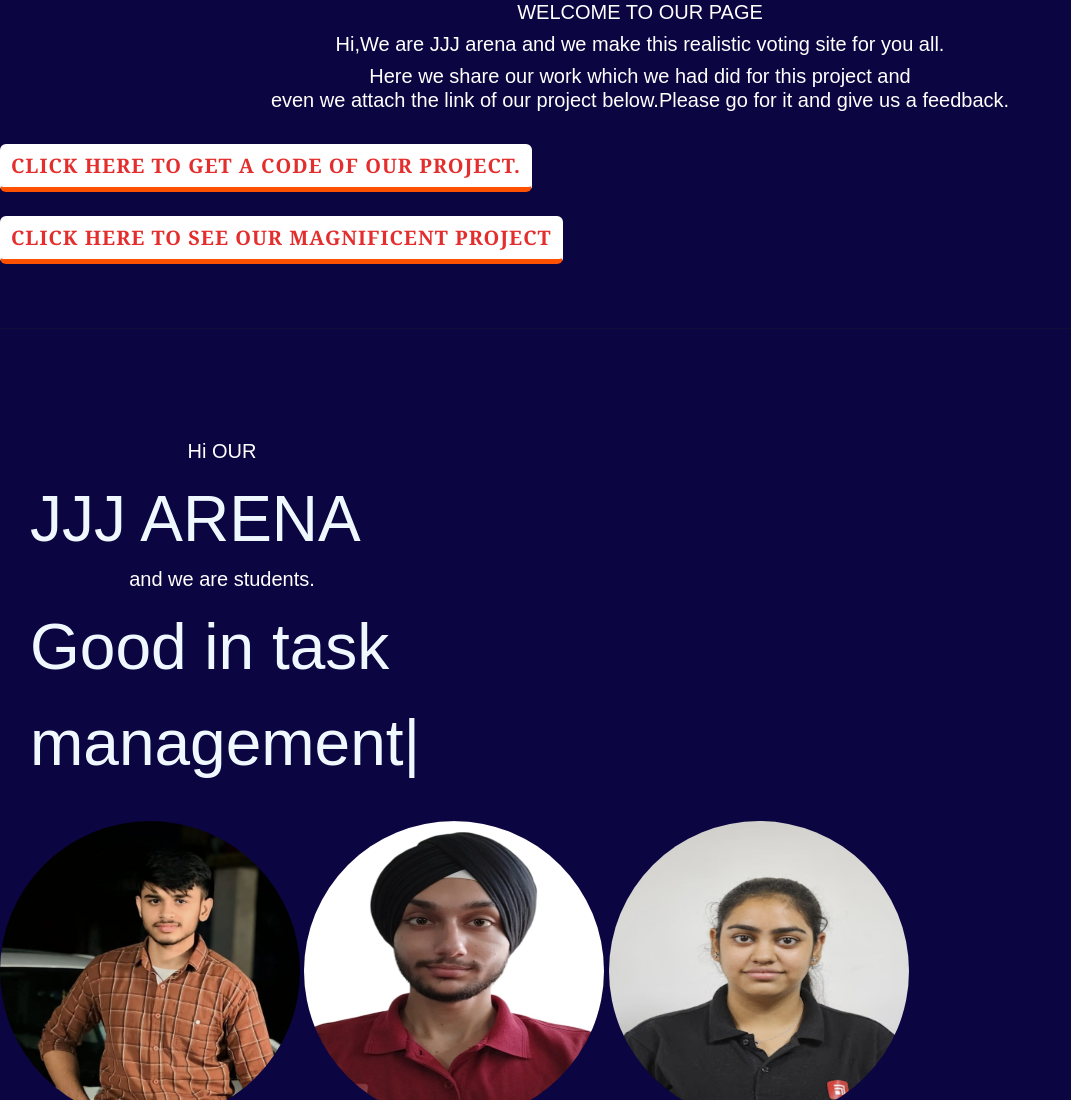
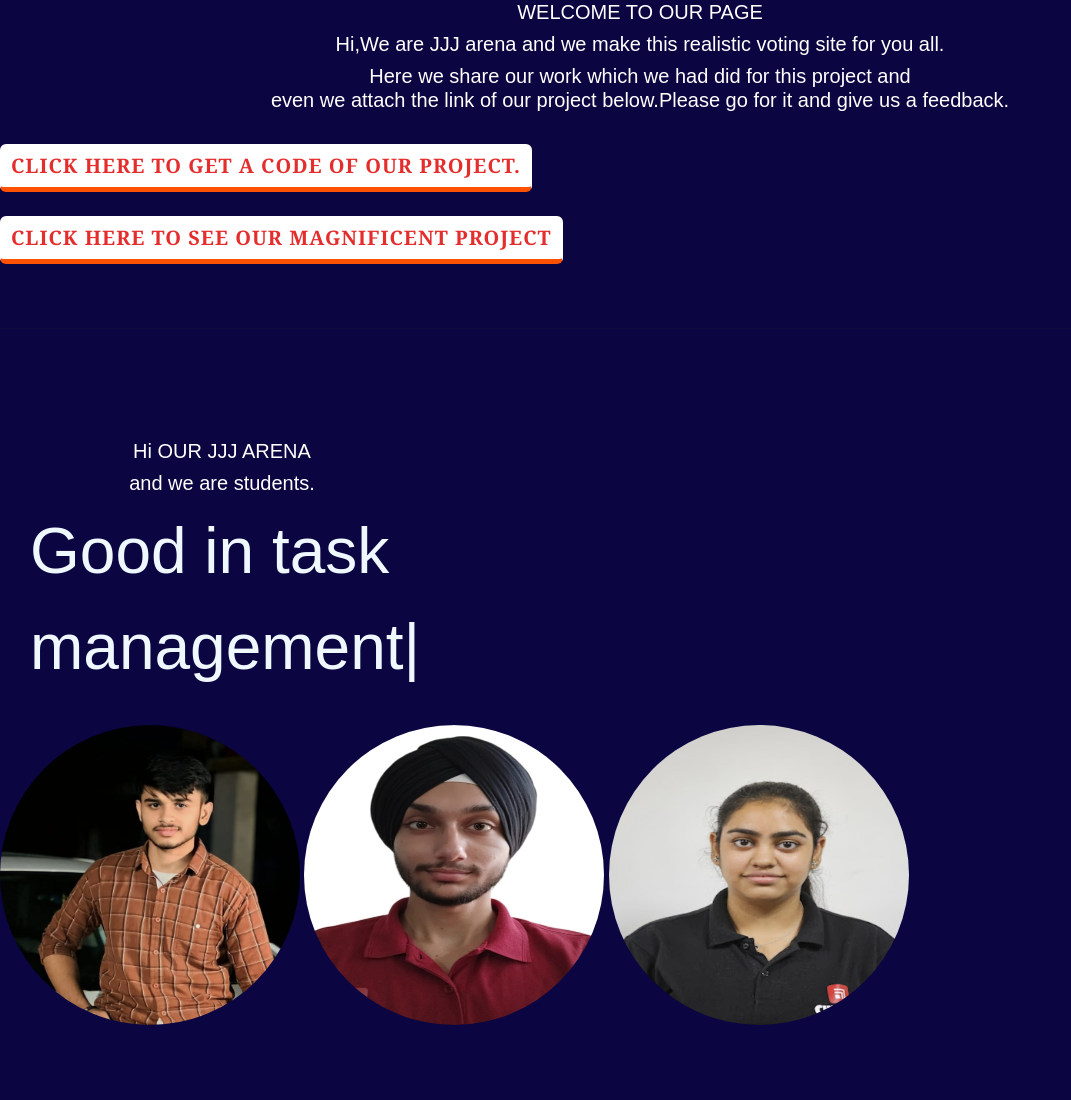
Before and after one commit to Jasmeen123456/lateatareena, a plain HTML site: page index.html in a window 1280 px wide. Shown: the top 1100 px of the page, without its empty margins (0-1071 px from the left). Drawn offline with nearby package versions, Linux system fonts and the light colour scheme.

Commit message:
Update index.html

```diff
--- a/index.html
+++ b/index.html
@@ -96,7 +96,7 @@
         <br>
         <hr>
         <section class="firstsection">
-            <div class="leftsection"><h2>Hi OUR <span class="pink"></span></h2>JJJ ARENA</span>
+            <div class="leftsection"><h2>Hi OUR <span class="pink"></span>JJJ ARENA</h2></span>
                 <div><h2>and we are students.</h2></div>
                 <span id="element"></span>
             </div>
```
